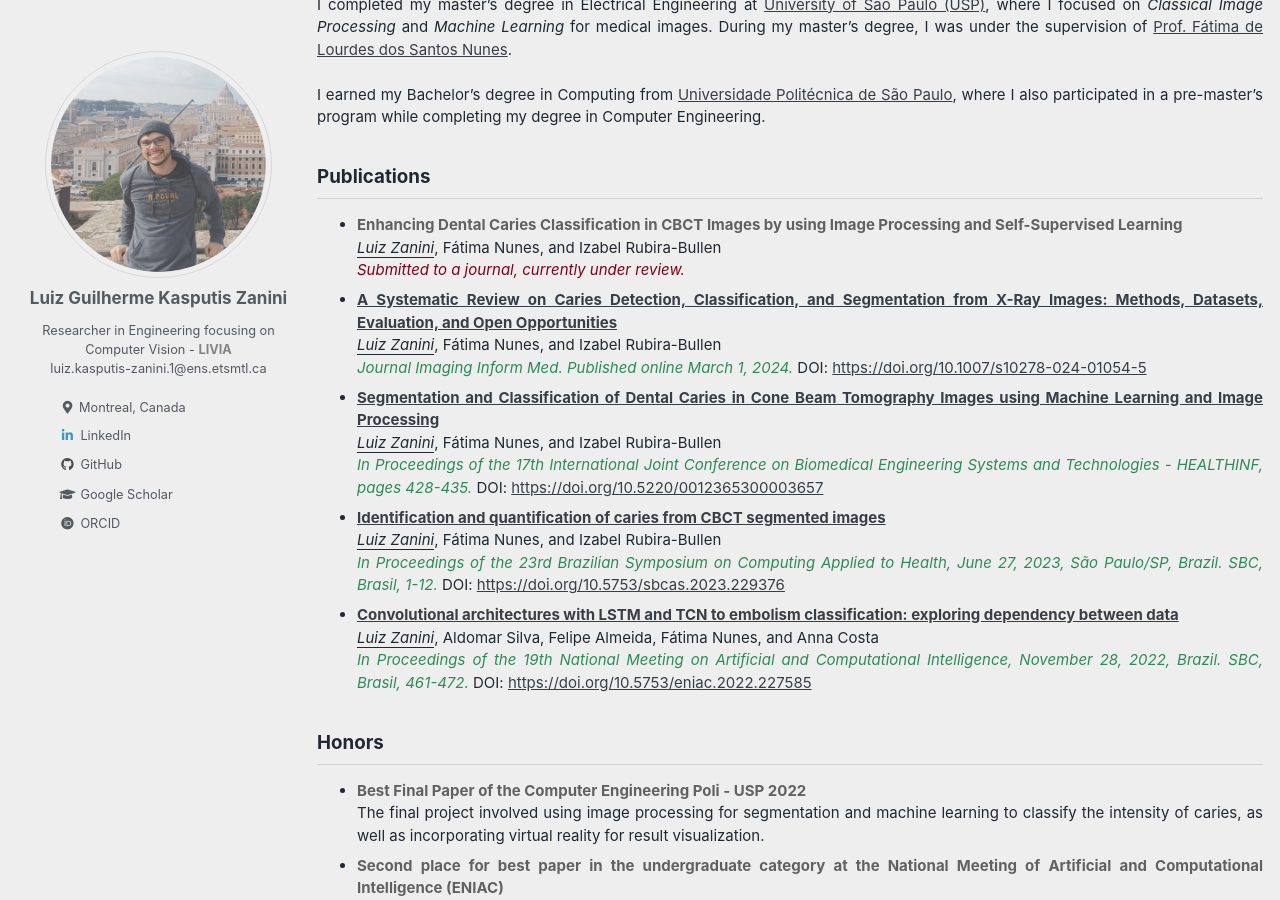
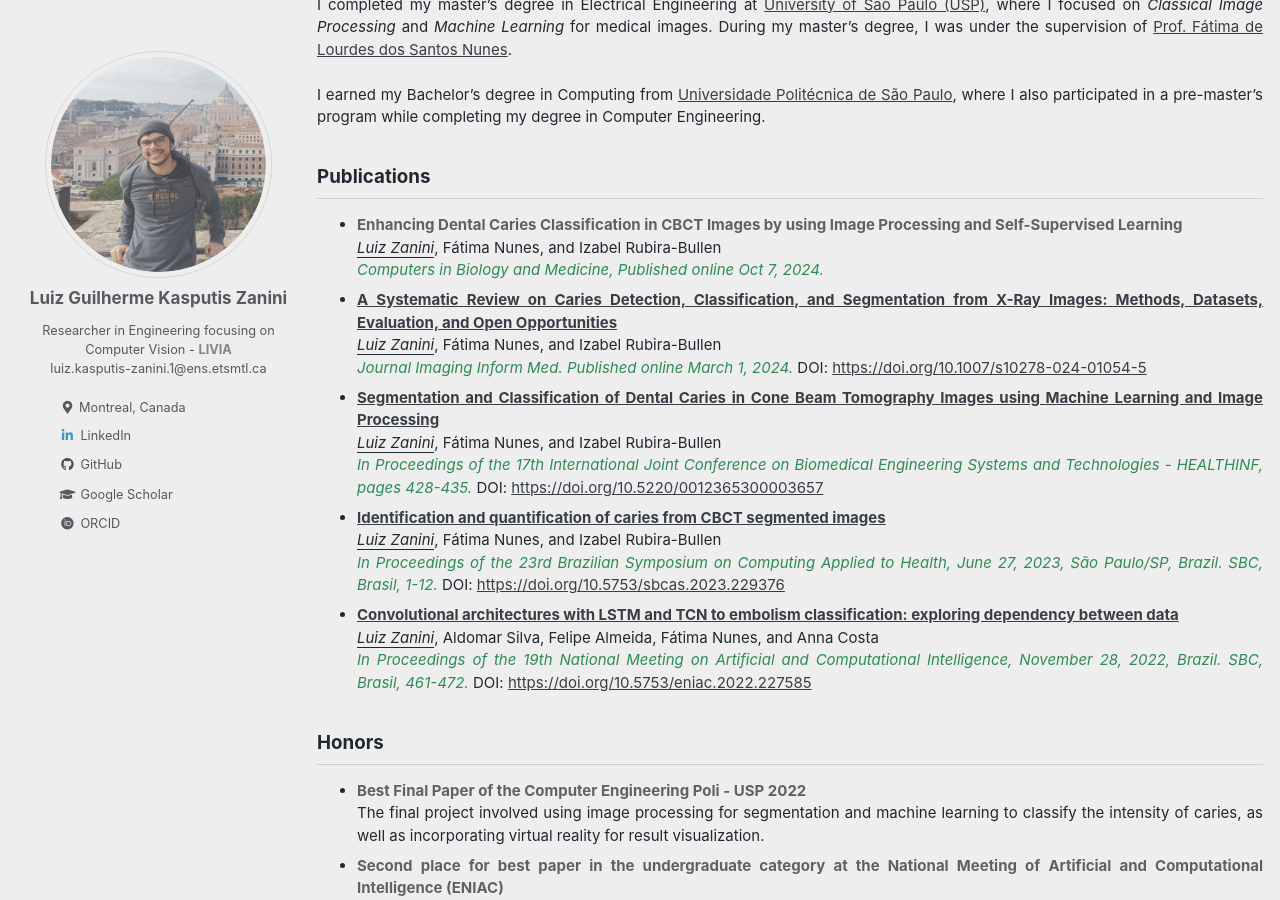
Before and after one commit to LGKZanini/LGKZanini.github.io, a Jekyll site: the page built from index.md, in a window 1280 px wide and 900 px high, scrolled down 348 px. Built offline with Jekyll 4.4.1, drawn with Linux system fonts in a browser that asks for light colours; cached includes are drawn as plain includes.

Commit message:
Update index

```diff
--- a/index.md
+++ b/index.md
@@ -83,15 +83,13 @@ a[href="/feed.xml"] {
     <li>
       <strong>Enhancing Dental Caries Classification in CBCT Images by using Image Processing and Self-Supervised Learning</strong>
       <br/><u><em>Luiz Zanini</em></U>, Fátima Nunes, and Izabel Rubira-Bullen
-      <br/><em style="color:#800017;">Submitted to a journal, currently under review.</em>
+      <br/><em style="color:seagreen;">Computers in Biology and Medicine, Published online Oct 7, 2024.</em>
     </li>
-
     <li>
       <strong><a href="https://pubmed.ncbi.nlm.nih.gov/38429559/" target="_blank">A Systematic Review on Caries Detection, Classification, and Segmentation from X-Ray Images: Methods, Datasets, Evaluation, and Open Opportunities</a></strong>
       <br/><u><em>Luiz Zanini</em></U>, Fátima Nunes, and Izabel Rubira-Bullen
       <br/><em style="color:seagreen;">Journal Imaging Inform Med. Published online March 1, 2024.</em> DOI: <a href="https://doi.org/10.1007/s10278-024-01054-5" target="_blank">https://doi.org/10.1007/s10278-024-01054-5</a>
     </li>
-
     <li>
       <strong><a href="https://www.scitepress.org/Papers/2024/123653/123653.pdf" target="_blank">Segmentation and Classification of Dental Caries in Cone Beam Tomography Images using Machine Learning and Image Processing</a></strong>
       <br/><u><em>Luiz Zanini</em></U>, Fátima Nunes, and Izabel Rubira-Bullen
```
